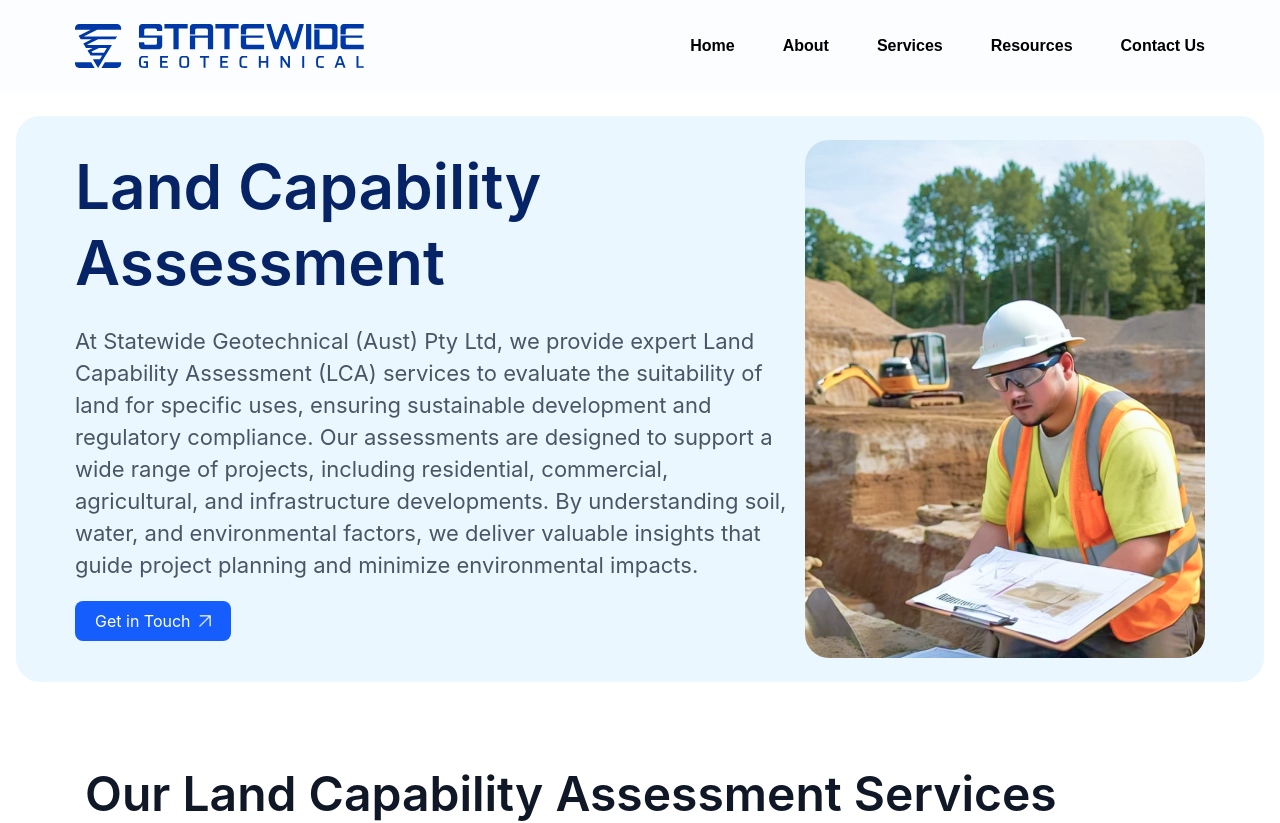
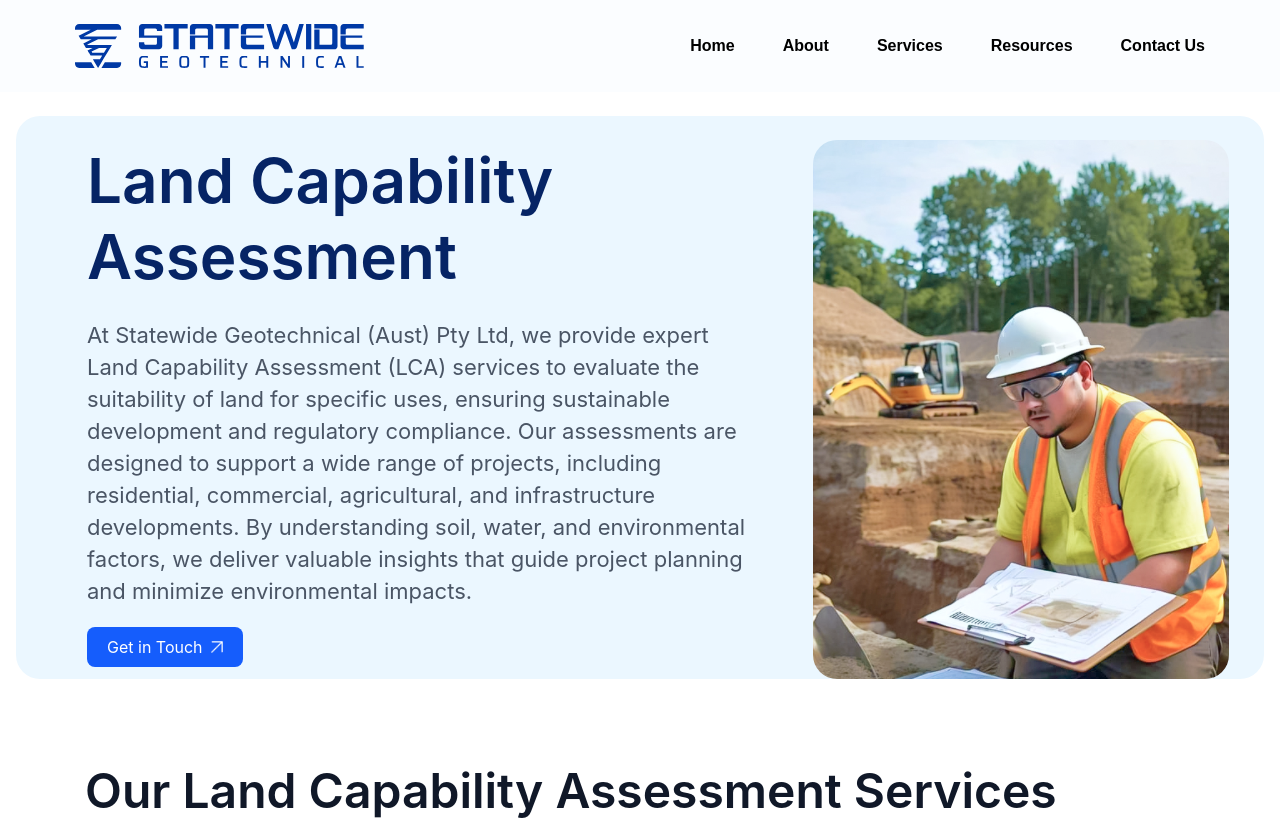
Before and after one commit to tharanga-madurapperuma/statewide-geotechnical_construction-site, a React (Vite) app: page /land in a window 1280 px wide. Shown: the top 823 px of the page. Built offline with nearby package versions, Linux system fonts and the light colour scheme.

Commit message:
updated margin

```diff
--- a/src/components/card/ButtonCard.jsx
+++ b/src/components/card/ButtonCard.jsx
@@ -2,9 +2,9 @@ import React from "react";
 
 const ButtonCard = ({ image, title, description, buttonText }) => {
     return (
-    <div className="flex font-inter items-center bg-[#EBF7FF]  rounded-3xl p-6 max-w-[1408px]">
+    <div className="flex font-inter items-center bg-[#EBF7FF]  rounded-3xl pt-6 max-w-[1450px]">
       {/* Left Section - Text Content */}
-      <div className="flex-1 ml-[35px]">
+      <div className="flex-1 ml-[35px] px-9">
         <h2 className="text-[62px] font-inter leading-[76px] font-semibold text-[#062465]">{title}</h2>
         <p className="text-gray-600 text-[22px] leading-[32px] mt-6">{description}</p>
         <button className="mt-5 px-5 py-2 bg-blue-600 text-white font-normal mb-[8px] rounded-lg flex items-center hover:bg-blue-700 transition duration-300">
```
